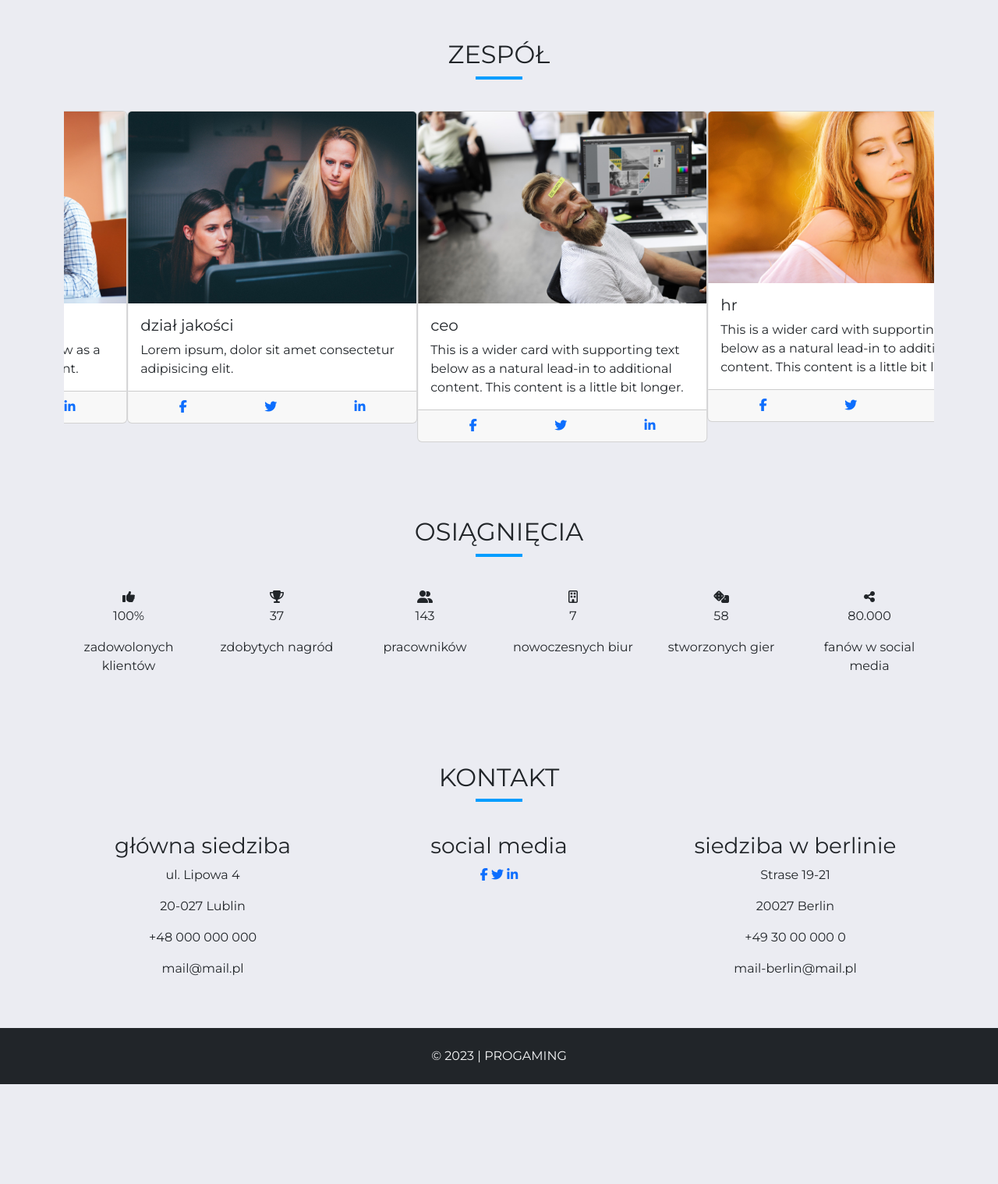
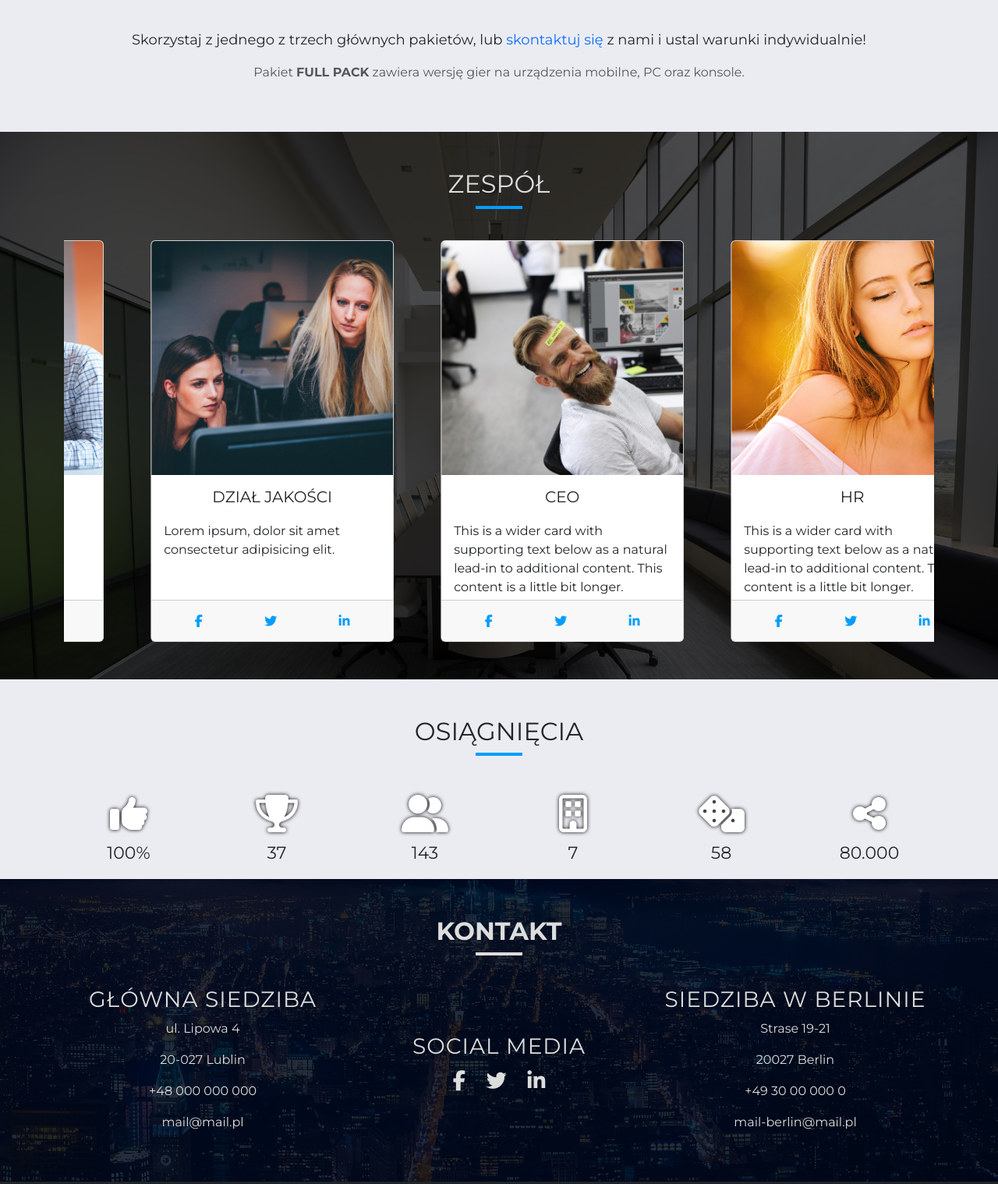
Before and after one commit to mikilbn/example2, a plain HTML site: page index.html in a window 1280 px wide. Shown: the part 3120-4638 px from the top of the page at 78% size. Before the commit the page ends 4510 px from the top, so only its background shows below. Drawn offline with nearby package versions, Linux system fonts and the light colour scheme.

Commit message:
Update main.css

```diff
--- a/css/main.css
+++ b/css/main.css
@@ -167,6 +167,145 @@ header .fa-chevron-down {
   padding-bottom: 20px;
 }
 
+.prices .price-box {
+  margin: 20px 10px;
+  background-color: #fff;
+  padding: 30px;
+  box-shadow: 5px 5px 5px rgba(0, 0, 0, 0.4);
+  transition: transform 0.3s;
+}
+.prices .price-box h3 {
+  color: #039dff;
+  text-transform: uppercase;
+}
+.prices .price-box span {
+  font-weight: bold;
+}
+.prices .price-box i {
+  padding: 0 5px;
+  font-size: 24px;
+}
+.prices .price-box button {
+  padding: 10px 20px;
+  text-transform: uppercase;
+}
+.prices .price-box .price-tag {
+  font-size: 30px;
+  font-weight: bold;
+}
+.prices .price-box:hover {
+  transform: scale(1.05);
+}
+.prices .price-info {
+  margin-top: 30px;
+}
+.prices .price-info a {
+  text-decoration: none;
+}
+
+.team h2 {
+  color: #ddd;
+}
+.team .team-hero {
+  background-image: url(../img/team/chairs-1920.jpg);
+  background-size: cover;
+  background-attachment: fixed;
+  position: relative;
+  z-index: 0;
+}
+.team .team-shadow {
+  position: absolute;
+  top: 0;
+  width: 100%;
+  height: 100%;
+  background-color: rgba(0, 0, 0, 0.7);
+  z-index: -10;
+}
+.team .card {
+  margin: 0 30px;
+  transition: transform 0.3s;
+}
+.team .card img {
+  height: 300px;
+  -o-object-fit: cover;
+     object-fit: cover;
+}
+.team .card i {
+  color: #039dff;
+  padding: 10px;
+}
+.team .card .card-body {
+  height: 160px;
+}
+.team .card:hover {
+  transform: scale(0.95);
+}
+.team .card-title {
+  margin-bottom: 20px;
+  text-align: center;
+  text-transform: uppercase;
+}
+
+.achievements i {
+  padding: 10px;
+  font-size: 48px;
+  color: #fff;
+  text-shadow: 0 0 5px #000;
+}
+.achievements .achievements-list {
+  padding: 20px 0;
+}
+.achievements .achievement-number {
+  font-size: 22px;
+}
+.achievements .achievement-text {
+  font-size: 13px;
+  text-transform: uppercase;
+}
+
+.contact {
+  background-image: url(../img/skyline-640.jpg);
+  background-size: cover;
+  background-attachment: fixed;
+  background-position: bottom;
+  position: relative;
+  z-index: 0;
+}
+.contact .underline {
+  background-color: #ddd;
+}
+.contact h2 {
+  color: #ddd;
+  font-weight: bold;
+}
+.contact .contact-us {
+  display: flex;
+  align-items: center;
+  color: #ddd;
+}
+.contact .contact-us h3 {
+  text-transform: uppercase;
+  letter-spacing: 1px;
+}
+.contact .contact-us .social-media {
+  font-size: 26px;
+}
+.contact .contact-us .social-media a {
+  padding: 0 10px;
+  color: #ddd;
+}
+.contact .contact-us .social-media a:hover {
+  color: #039dff;
+}
+.contact .contact-shadow {
+  position: absolute;
+  top: 0;
+  width: 100%;
+  height: 100%;
+  background-color: rgba(0, 9, 27, 0.85);
+  z-index: -10;
+}
+
 @media (min-width: 320px) {
   header h1 {
     font-size: 36px;
@@ -187,6 +326,9 @@ header .fa-chevron-down {
   nav {
     height: 82px;
   }
+  .prices .price-info {
+    font-size: 18px;
+  }
 }
 @media (min-width: 1080px) {
   header > .hero-img {
@@ -195,4 +337,12 @@ header .fa-chevron-down {
   .aboutus-hero {
     background-image: url("../img/technology-1280.jpg");
   }
+  .contact {
+    background-image: url("../img/skyline-1280.jpg");
+  }
+}
+@media (min-width: 1200px) {
+  .achievements {
+    height: 32vh;
+  }
 }/*# sourceMappingURL=main.css.map */
```
